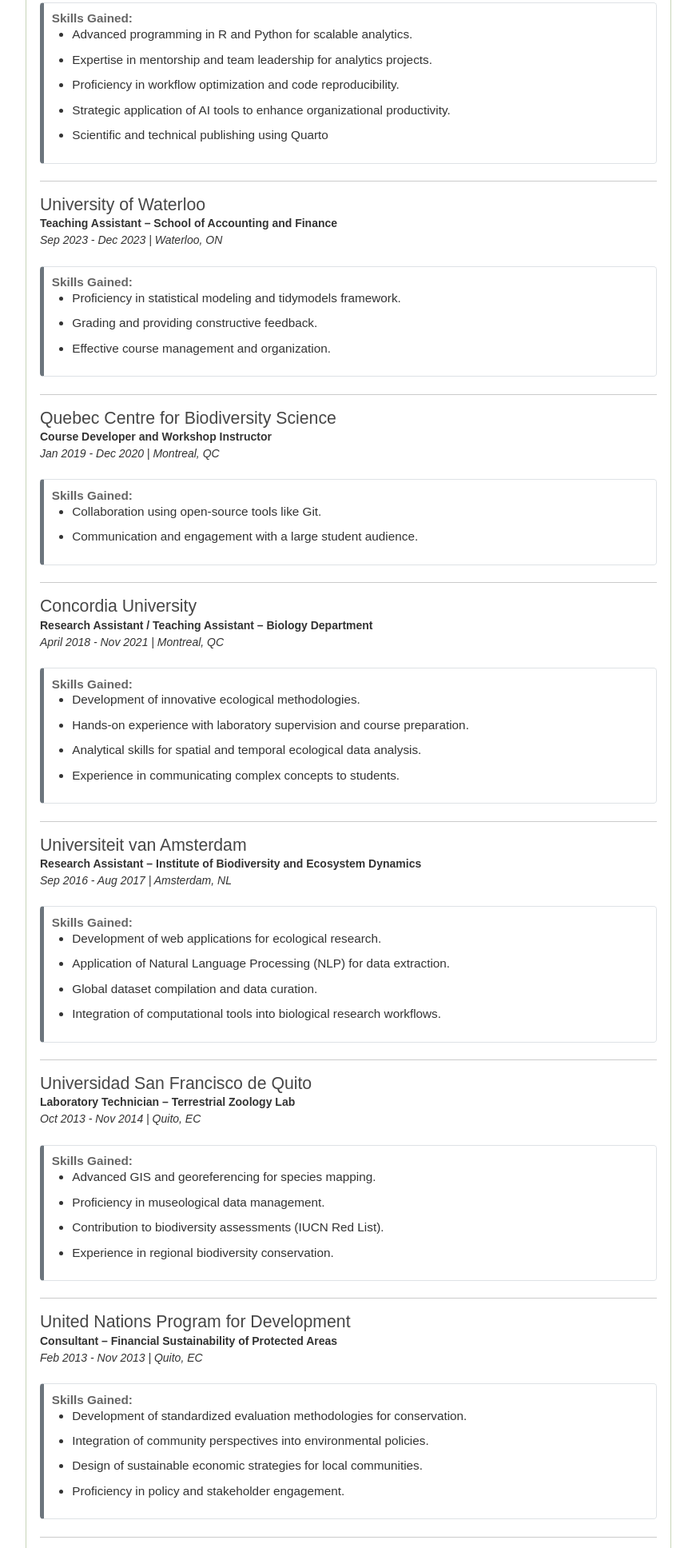
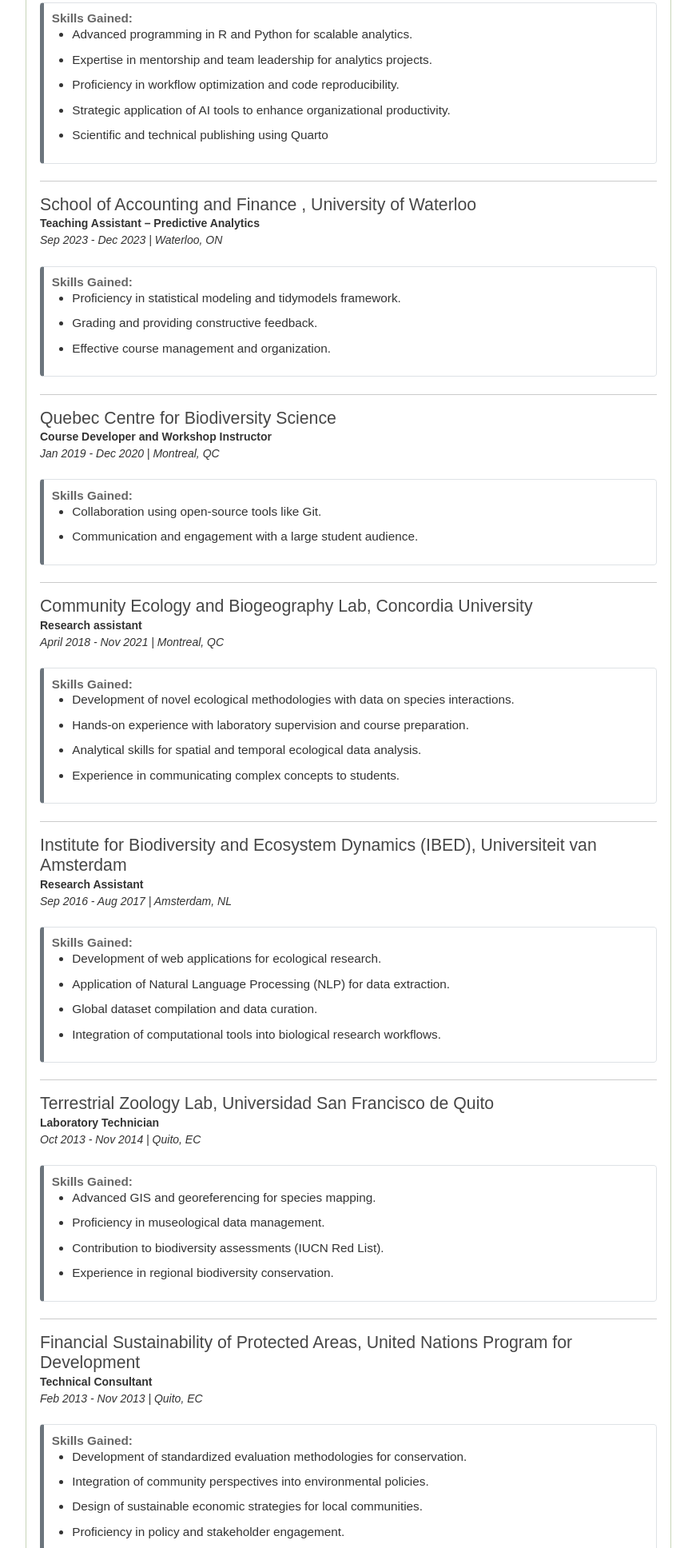
Before and after one commit to fgabriel1891/gmunozacevedo.me, a plain HTML site: page index.html in a window 1280 px wide. Shown: the part 979-2915 px from the top of the page at 80% size, without its empty margins (204-1075 px from the left). Drawn offline with Linux system fonts and the light colour scheme; a small style sheet from the web is missing.

Commit message:
Built site for gh-pages

```diff
--- a/index.html
+++ b/index.html
@@ -164,7 +164,7 @@ ul.task-list li input[type="checkbox"] {
 </div>
 <div id="tabset-1-3" class="tab-pane" role="tabpanel" aria-labelledby="tabset-1-3-tab">
 <p>¡Hola!</p>
-<p>Soy Ecologo Cuantitativo y Científica de Datos con más de 7 años de experiencia en investigación sobre biodiversidad, ecosistemas y cambio climático.</p>
+<p>Soy Ecologo Cuantitativo y Científico de Datos con más de 7 años de experiencia en investigación sobre biodiversidad, ecosistemas y cambio climático.</p>
 <p>Aunque R es mi lenguaje de programación preferido, soy capaz de operar y mantener herramientas en Python, SQL y JavaScript. Tengo experiencia en informes técnicos reproducibles, pipelines CI/CD y control de versiones (Git). Desde el procesamiento de conjuntos de datos biológicos y ambientales a gran escala hasta la construcción de modelos predictivos y la gestión de flujos de trabajo de big data, integro datos complejos a escala planetaria para probar hipótesis científicas y crear productos de datos impactantes.</p>
 <p>Actualmente, soy Especialista en Análisis Avanzado en el Instituto Canadiense de Información en Salud (CIHI). También estoy cursando un doctorado en Biología (actualmente en licencia parental) en la Universidad Concordia en el Laboratorio de Ecología Comunitaria y Biogeografía.</p>
 </div>
@@ -203,9 +203,9 @@ Skills Gained:
 </div>
 <hr>
 </section>
-<section id="university-of-waterloo" class="level4">
-<h4 data-anchor-id="university-of-waterloo">University of Waterloo</h4>
-<p><strong>Teaching Assistant – School of Accounting and Finance</strong><br>
+<section id="school-of-accounting-and-finance-university-of-waterloo" class="level4">
+<h4 data-anchor-id="school-of-accounting-and-finance-university-of-waterloo">School of Accounting and Finance , University of Waterloo</h4>
+<p><strong>Teaching Assistant – Predictive Analytics</strong><br>
 <em>Sep 2023 - Dec 2023 | Waterloo, ON</em></p>
 <div class="callout callout-style-simple callout-none no-icon callout-titled">
 <div class="callout-header d-flex align-content-center">
@@ -248,9 +248,9 @@ Skills Gained:
 </div>
 <hr>
 </section>
-<section id="concordia-university" class="level4">
-<h4 data-anchor-id="concordia-university">Concordia University</h4>
-<p><strong>Research Assistant / Teaching Assistant – Biology Department</strong><br>
+<section id="community-ecology-and-biogeography-lab-concordia-university" class="level4">
+<h4 data-anchor-id="community-ecology-and-biogeography-lab-concordia-university">Community Ecology and Biogeography Lab, Concordia University</h4>
+<p><strong>Research assistant</strong><br>
 <em>April 2018 - Nov 2021 | Montreal, QC</em></p>
 <div class="callout callout-style-simple callout-none no-icon callout-titled">
 <div class="callout-header d-flex align-content-center">
@@ -263,7 +263,7 @@ Skills Gained:
 </div>
 <div class="callout-body-container callout-body">
 <ul>
-<li>Development of innovative ecological methodologies.</li>
+<li>Development of novel ecological methodologies with data on species interactions.</li>
 <li>Hands-on experience with laboratory supervision and course preparation.</li>
 <li>Analytical skills for spatial and temporal ecological data analysis.</li>
 <li>Experience in communicating complex concepts to students.</li>
@@ -272,9 +272,9 @@ Skills Gained:
 </div>
 <hr>
 </section>
-<section id="universiteit-van-amsterdam" class="level4">
-<h4 data-anchor-id="universiteit-van-amsterdam">Universiteit van Amsterdam</h4>
-<p><strong>Research Assistant – Institute of Biodiversity and Ecosystem Dynamics</strong><br>
+<section id="institute-for-biodiversity-and-ecosystem-dynamics-ibed-universiteit-van-amsterdam" class="level4">
+<h4 data-anchor-id="institute-for-biodiversity-and-ecosystem-dynamics-ibed-universiteit-van-amsterdam">Institute for Biodiversity and Ecosystem Dynamics (IBED), Universiteit van Amsterdam</h4>
+<p><strong>Research Assistant</strong><br>
 <em>Sep 2016 - Aug 2017 | Amsterdam, NL</em></p>
 <div class="callout callout-style-simple callout-none no-icon callout-titled">
 <div class="callout-header d-flex align-content-center">
@@ -296,9 +296,9 @@ Skills Gained:
 </div>
 <hr>
 </section>
-<section id="universidad-san-francisco-de-quito" class="level4">
-<h4 data-anchor-id="universidad-san-francisco-de-quito">Universidad San Francisco de Quito</h4>
-<p><strong>Laboratory Technician – Terrestrial Zoology Lab</strong><br>
+<section id="terrestrial-zoology-lab-universidad-san-francisco-de-quito" class="level4">
+<h4 data-anchor-id="terrestrial-zoology-lab-universidad-san-francisco-de-quito">Terrestrial Zoology Lab, Universidad San Francisco de Quito</h4>
+<p><strong>Laboratory Technician</strong><br>
 <em>Oct 2013 - Nov 2014 | Quito, EC</em></p>
 <div class="callout callout-style-simple callout-none no-icon callout-titled">
 <div class="callout-header d-flex align-content-center">
@@ -320,9 +320,9 @@ Skills Gained:
 </div>
 <hr>
 </section>
-<section id="united-nations-program-for-development" class="level4">
-<h4 data-anchor-id="united-nations-program-for-development">United Nations Program for Development</h4>
-<p><strong>Consultant – Financial Sustainability of Protected Areas</strong><br>
+<section id="financial-sustainability-of-protected-areas-united-nations-program-for-development" class="level4">
+<h4 data-anchor-id="financial-sustainability-of-protected-areas-united-nations-program-for-development">Financial Sustainability of Protected Areas, United Nations Program for Development</h4>
+<p><strong>Technical Consultant</strong><br>
 <em>Feb 2013 - Nov 2013 | Quito, EC</em></p>
 <div class="callout callout-style-simple callout-none no-icon callout-titled">
 <div class="callout-header d-flex align-content-center">
@@ -346,8 +346,8 @@ Skills Gained:
 </section>
 </div>
 <div id="tabset-2-2" class="tab-pane" role="tabpanel" aria-labelledby="tabset-2-2-tab">
-<section id="concordia-university-1" class="level4">
-<h4 data-anchor-id="concordia-university-1">Concordia University</h4>
+<section id="concordia-university" class="level4">
+<h4 data-anchor-id="concordia-university">Concordia University</h4>
 <p>Montreal, QC<br>
 2018-present<br>
 <strong>PhD (c), Biology</strong></p>
@@ -367,8 +367,8 @@ Thesis:
 </div>
 </div>
 </section>
-<section id="universiteit-van-amsterdam-1" class="level4">
-<h4 data-anchor-id="universiteit-van-amsterdam-1">Universiteit van Amsterdam</h4>
+<section id="universiteit-van-amsterdam" class="level4">
+<h4 data-anchor-id="universiteit-van-amsterdam">Universiteit van Amsterdam</h4>
 <p>Amsterdam, NL<br>
 2015-2017<br>
 <strong>MSc, Biology (Ecology and Evolution)</strong></p>
@@ -390,8 +390,8 @@ Thesis:
 </div>
 </div>
 </section>
-<section id="universidad-san-francisco-de-quito-1" class="level4">
-<h4 data-anchor-id="universidad-san-francisco-de-quito-1">Universidad San Francisco de Quito</h4>
+<section id="universidad-san-francisco-de-quito" class="level4">
+<h4 data-anchor-id="universidad-san-francisco-de-quito">Universidad San Francisco de Quito</h4>
 <p>Quito, EC<br>
 2008-2013<br>
 <strong>BSc, Biology (Cum Laude)</strong></p>
--- a/sitemap.xml
+++ b/sitemap.xml
@@ -42,7 +42,7 @@
   </url>
   <url>
     <loc>https://fgabriel1891.github.io/gmunozacevedo.me/index.html</loc>
-    <lastmod>2025-01-04T14:43:01.378Z</lastmod>
+    <lastmod>2025-01-04T14:51:22.992Z</lastmod>
   </url>
   <url>
     <loc>https://fgabriel1891.github.io/gmunozacevedo.me/Publications.html</loc>
```
Also changed, not shown: search.json (+1 -1 lines), 1 other file.
